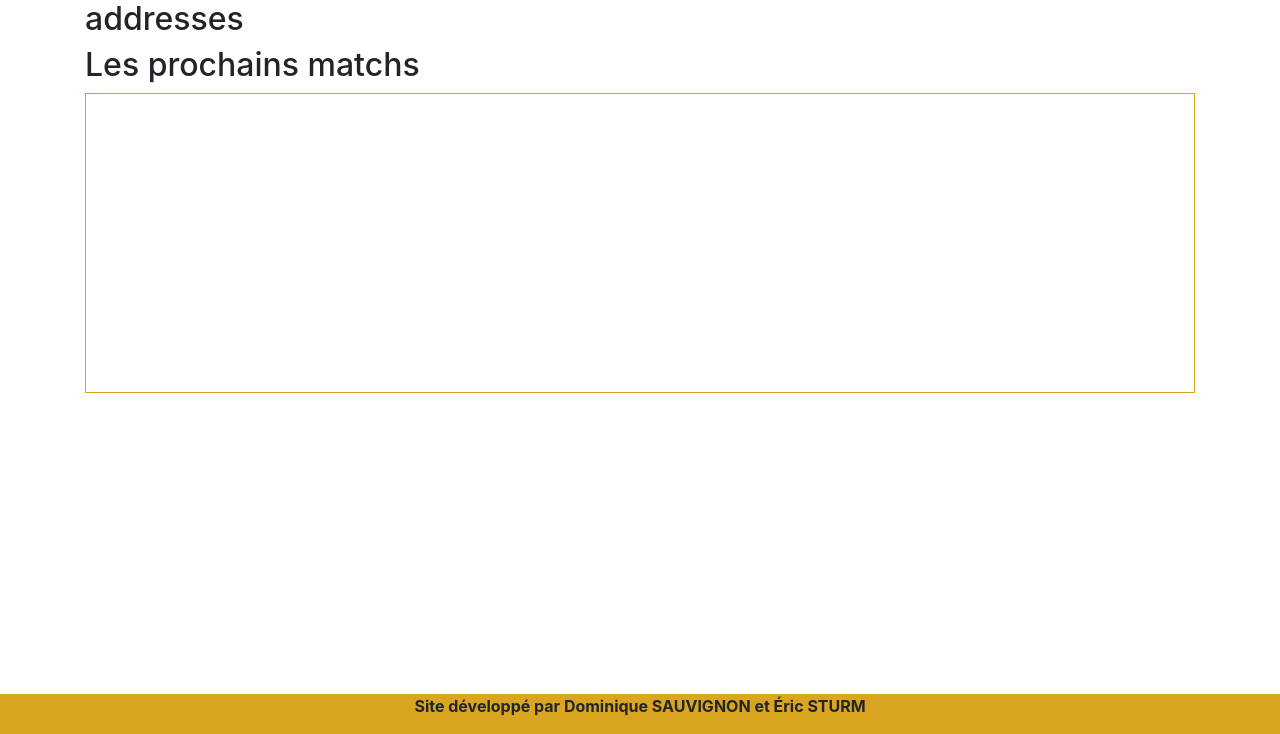
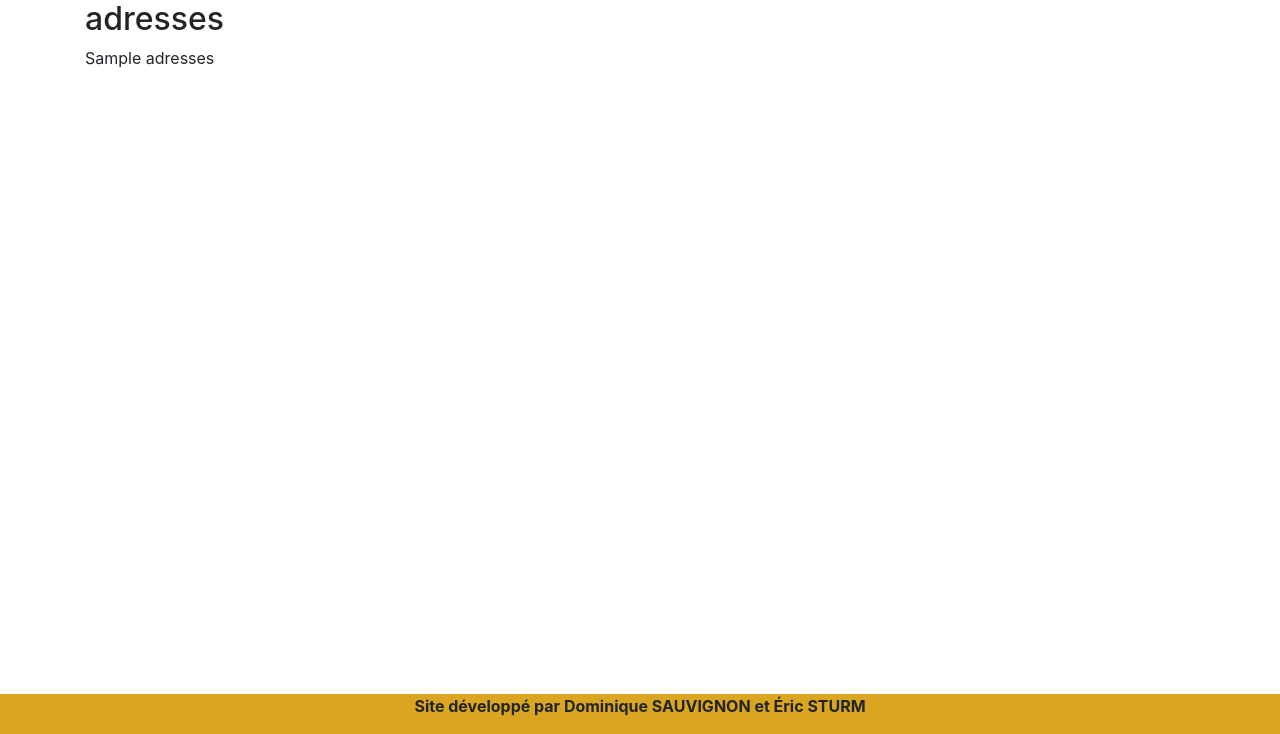
Before and after one commit to Dominique21000/lpdaoo-stage_hbck, a PHP site: template view/alladresse.html.twig in a window 1280 px wide. Shown: the part 66-800 px from the top of the page. Run offline with PHP 8.4, Linux system fonts and the light colour scheme; the template is opened without the code that fills it: most values are stand-ins (such as "Sample title", 1, 10 or a date in 2020); some libraries are stand-ins or nearby versions.

Commit message:
split controller : adresse

```diff
--- a/view/alladresse.html.twig
+++ b/view/alladresse.html.twig
@@ -6,16 +6,9 @@
 {%block content%}
     <div class="row haut">
         <div class="col-lg-12 colg-md-12 col-sm-12">
-            <h2>addresses</h2>
+            <h2>adresses</h2>
             <div id="addr">
-            </div>
-        </div>
-    </div>
-
-    <div class="row">
-        <div class="col-lg-12">
-            <h2>Les prochains matchs</h2>
-            <div id="p_m">
+            {{adresses}}
             </div>
         </div>
     </div>
--- a/view/layout.html.twig
+++ b/view/layout.html.twig
@@ -38,7 +38,6 @@
         <div class="container">
             {%block content%}
             {%endblock %}
-
         </div>
         <footer>
             Site développé par Dominique SAUVIGNON et Éric STURM
```
Also changed, not shown: controller/AllAdresseController.php (+13 -0 lines), controller/SiteController.php (+2 -13 lines).
